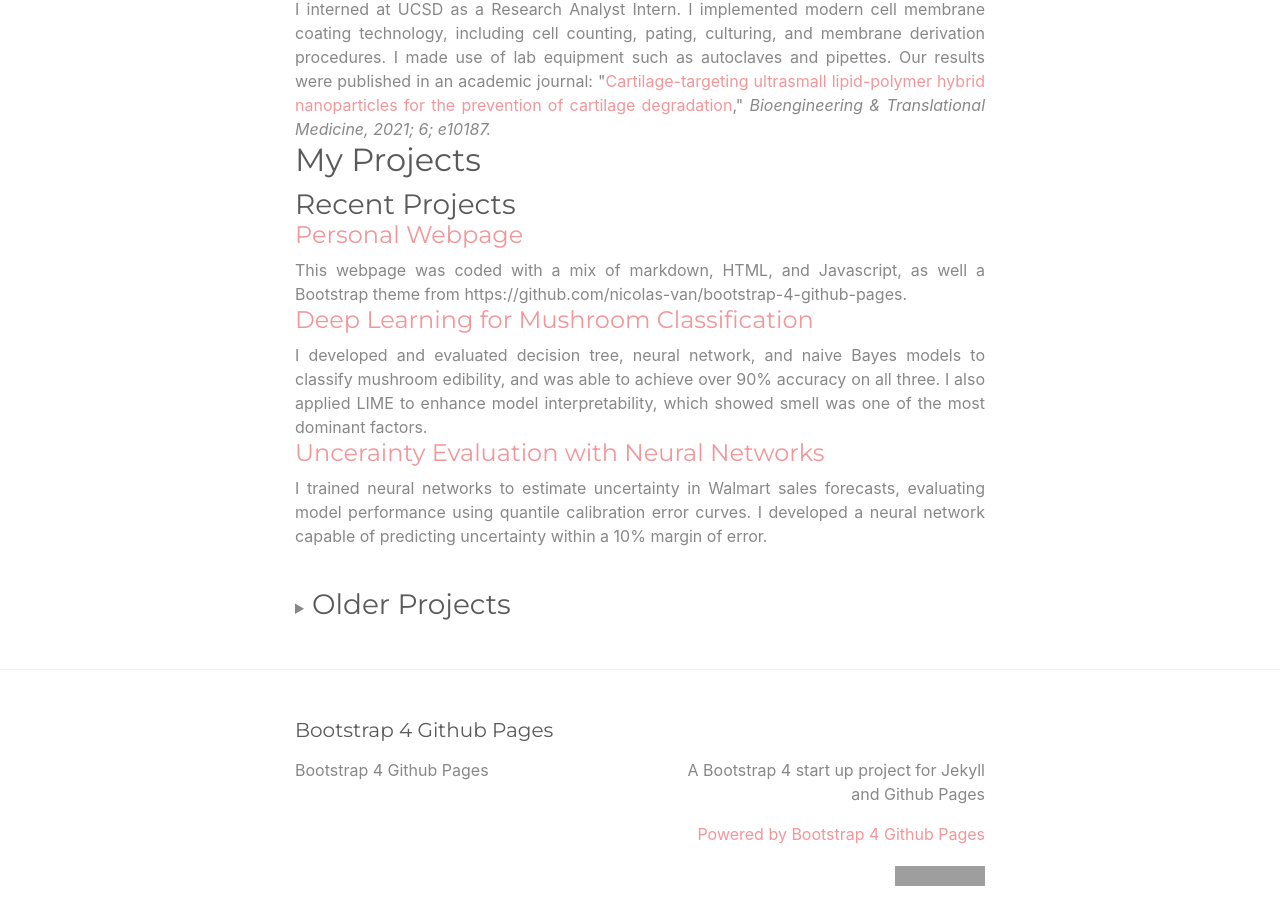
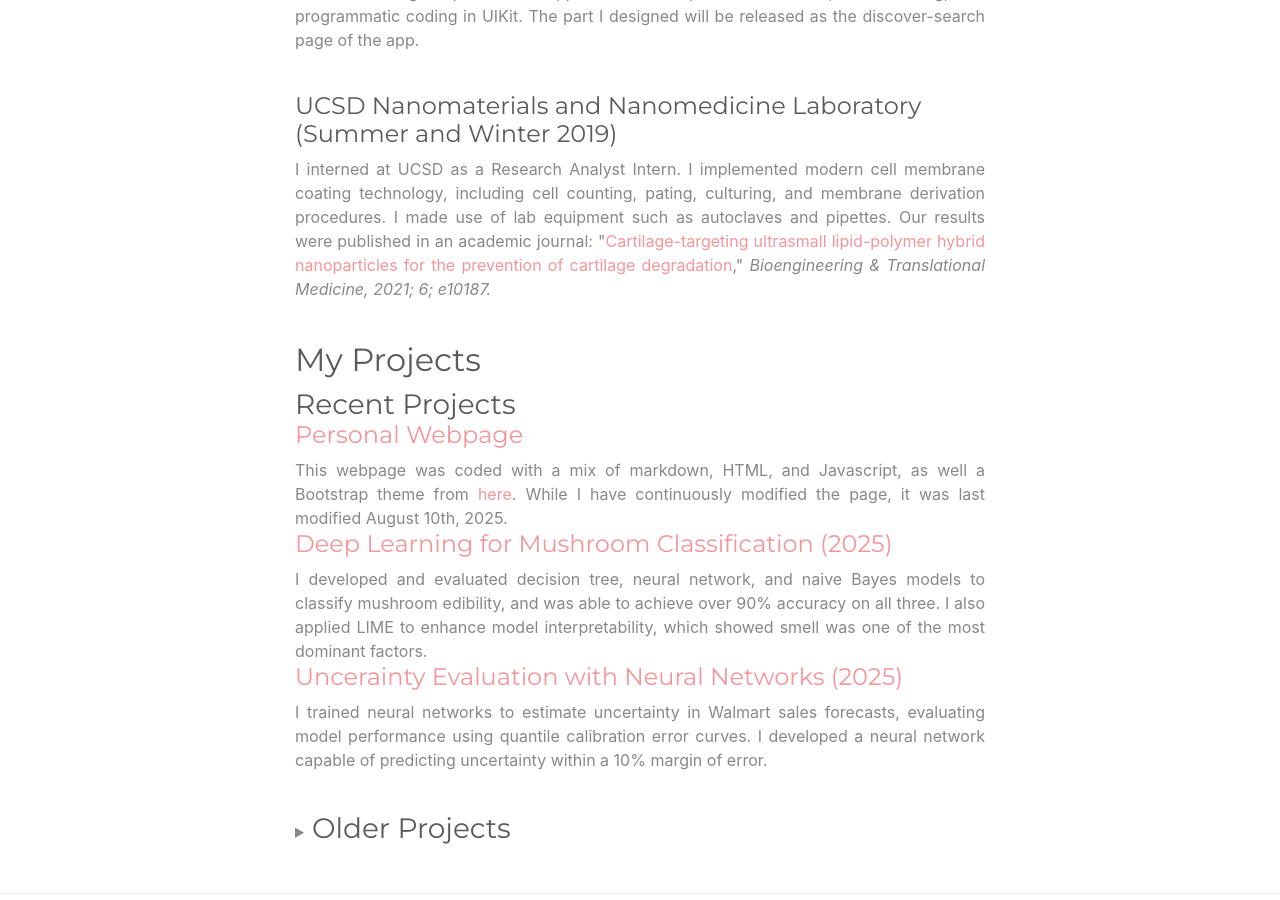
Before and after one commit to DerrickhSun/DerrickhSun.github.io, a Jekyll site: the page built from index.md, in a window 1280 px wide and 900 px high, scrolled down 1663 px. Built offline with Jekyll 4.4.1, drawn with Linux system fonts in a browser that asks for light colours; grey boxes are pictures that could not be loaded.

Commit message:
some more formatting

```diff
--- a/index.md
+++ b/index.md
@@ -20,12 +20,12 @@
 
 #### Purdue University (2024-2025)
 <div style="text-align: justify">
-I am a Master's student at Purdue University studying Computer Science. I plan to graduate in December 2025. At Purdue, I have focused mainly on studying AI and machine learning, with a lesser emphasis on computer security, distributed systems, and compilers.</div>
+I am a Master's student at Purdue University studying Computer Science. I plan to graduate in December 2025. At Purdue, I have focused mainly on studying AI and machine learning, with a lesser emphasis on computer security, distributed systems, and compilers.</div><br>
 
 #### University of California, Berkeley (2020-2024)
 <div style="text-align: justify">
 I earned my Bachelor's degree from the University of California, Berkeley, where I did a double major in Computer Science and Applied Math. As a Computer Science major, I focused on machine learning, AI, and algorithms. I also participated in in-context model research.<br><br>As a Applied Math major, I also studied statistics and data science.
-</div>
+</div><br>
 
 #### Westview High School
 
@@ -47,17 +47,17 @@
 
 #### Bridger Investment Partners (Summer 2024)
 <div style="text-align: justify">
-I interned with Bridger Investment Partners, an investment firm that focuses on mortgages. I worked as a data scientist, using Prefect to automate their data processing. I also analyzed mortgage data from AWS S3 and Redshift using Python, SQL, and statistics.</div>
+I interned with Bridger Investment Partners, an investment firm that focuses on mortgages. I worked as a data scientist, using Prefect to automate their data processing. I also analyzed mortgage data from AWS S3 and Redshift using Python, SQL, and statistics.</div><br>
 
 #### NewsBreak (Summer 2022)
 <div style="text-align: justify">
 I interned at NewsBreak, a company that focuses on providing news tailored to a user’s
-location and interests through their mobile app, NewsBreak, under my mentor, Zhengwen Wang. I worked as a front-end programmer for the NewsBreak iOS app, where I used XCode to design a part of the app and became proficient in Swift, data fetching, and programmatic coding in UIKit. The part I designed will be released as the discover-search page of the app.</div>
+location and interests through their mobile app, NewsBreak, under my mentor, Zhengwen Wang. I worked as a front-end programmer for the NewsBreak iOS app, where I used XCode to design a part of the app and became proficient in Swift, data fetching, and programmatic coding in UIKit. The part I designed will be released as the discover-search page of the app.</div><br>
 
 
 #### UCSD Nanomaterials and Nanomedicine Laboratory (Summer and Winter 2019)
 <div style="text-align: justify">
-I interned at UCSD as a Research Analyst Intern. I implemented modern cell membrane coating technology, including cell counting, pating, culturing, and membrane derivation procedures. I made use of lab equipment such as autoclaves and pipettes. Our results were published in an academic journal: "<a href="https://doi.org/10.1002/btm2.10187">Cartilage-targeting ultrasmall lipid-polymer hybrid nanoparticles for the prevention of cartilage degradation</a>," <i>Bioengineering & Translational Medicine, 2021; 6; e10187.</i></div>
+I interned at UCSD as a Research Analyst Intern. I implemented modern cell membrane coating technology, including cell counting, pating, culturing, and membrane derivation procedures. I made use of lab equipment such as autoclaves and pipettes. Our results were published in an academic journal: "<a href="https://doi.org/10.1002/btm2.10187">Cartilage-targeting ultrasmall lipid-polymer hybrid nanoparticles for the prevention of cartilage degradation</a>," <i>Bioengineering & Translational Medicine, 2021; 6; e10187.</i></div><br>
 
 
 
@@ -68,15 +68,15 @@
 #### [Personal Webpage](https://derrickhsun.github.io/)
 
 <div style="text-align: justify">
-This webpage was coded with a mix of markdown, HTML, and Javascript, as well a Bootstrap theme from https://github.com/nicolas-van/bootstrap-4-github-pages.
+This webpage was coded with a mix of markdown, HTML, and Javascript, as well a Bootstrap theme from <a href="https://github.com/nicolas-van/bootstrap-4-github-pages">here</a>. While I have continuously modified the page, it was last modified August 10th, 2025.
 </div>
 
-#### [Deep Learning for Mushroom Classification](https://github.com/DerrickhSun/CS573MushroomProject)
+#### [Deep Learning for Mushroom Classification (2025)](https://github.com/DerrickhSun/CS573MushroomProject)
 
 <div style="text-align: justify">
 I developed and evaluated decision tree, neural network, and naive Bayes models to classify mushroom edibility, and was able to achieve over 90% accuracy on all three. I also applied LIME to enhance model interpretability, which showed smell was one of the most dominant factors.</div>
 
-#### [Uncerainty Evaluation with Neural Networks](https://github.com/DerrickhSun/CS578-Uncertainty-Project)
+#### [Uncerainty Evaluation with Neural Networks (2025)](https://github.com/DerrickhSun/CS578-Uncertainty-Project)
 
 <div style="text-align: justify">
 I trained neural networks to estimate uncertainty in Walmart sales forecasts, evaluating model performance using quantile calibration error curves. I developed a neural network capable of predicting uncertainty within a 10% margin of error.</div>
```
